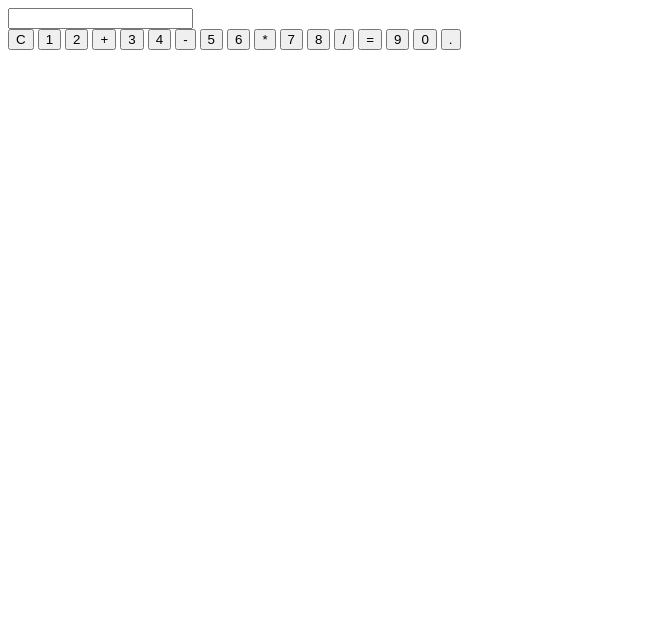
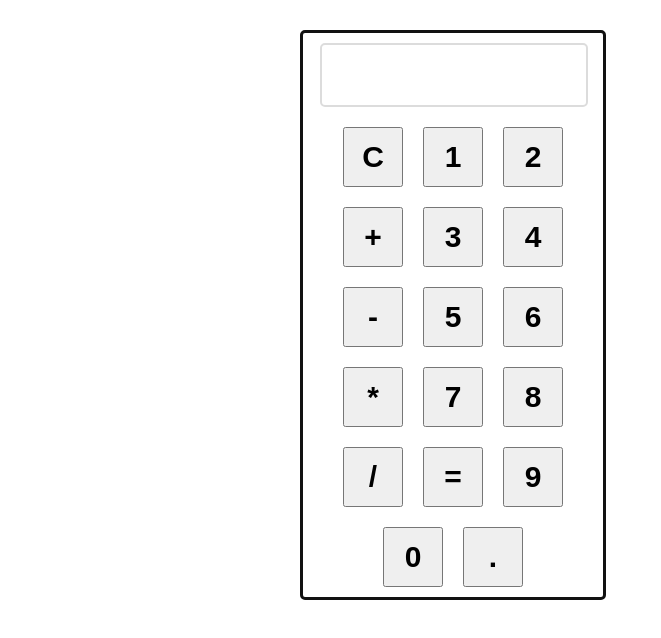
Before and after one commit to faisalhasan00/calculator, a plain HTML site: page index.html in a window 1280 px wide. Shown: the whole page, without its empty margins (0-661 px from the left). Drawn offline with Linux system fonts and the light colour scheme.

Commit message:
Update index.html

```diff
--- a/index.html
+++ b/index.html
@@ -3,7 +3,7 @@
 <head>
     <meta charset="UTF-8">
     <meta name="viewport" content="width=device-width, initial-scale=1.0">
-    <link rel="stylesheet" href="ndex.css">
+    <link rel="stylesheet" href="index.css">
     <title>Calculator</title>
 </head>
 <body>
```
